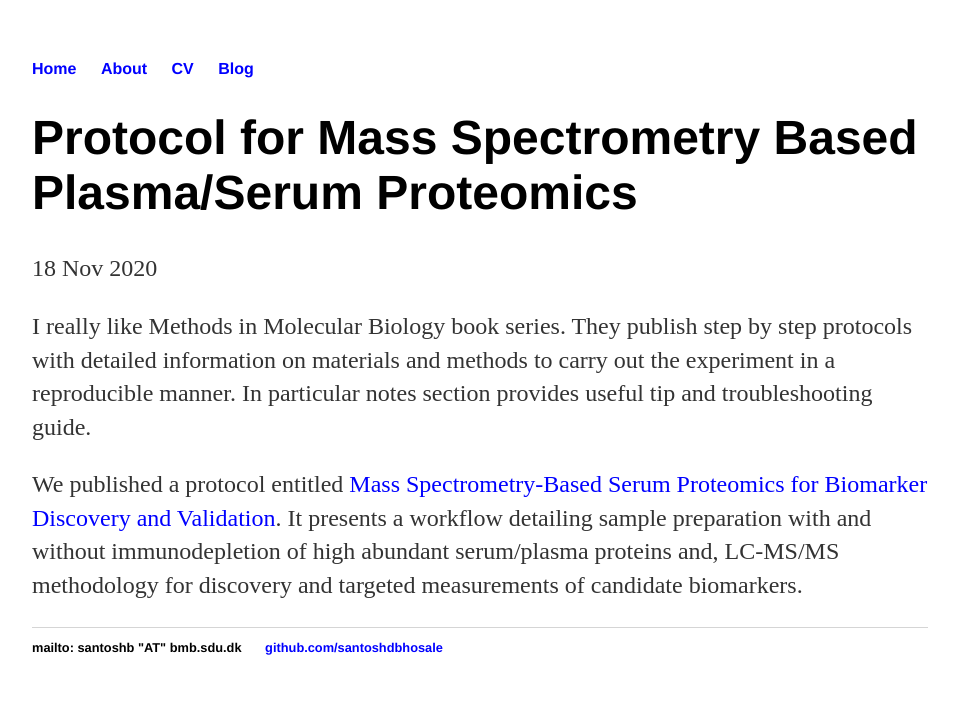
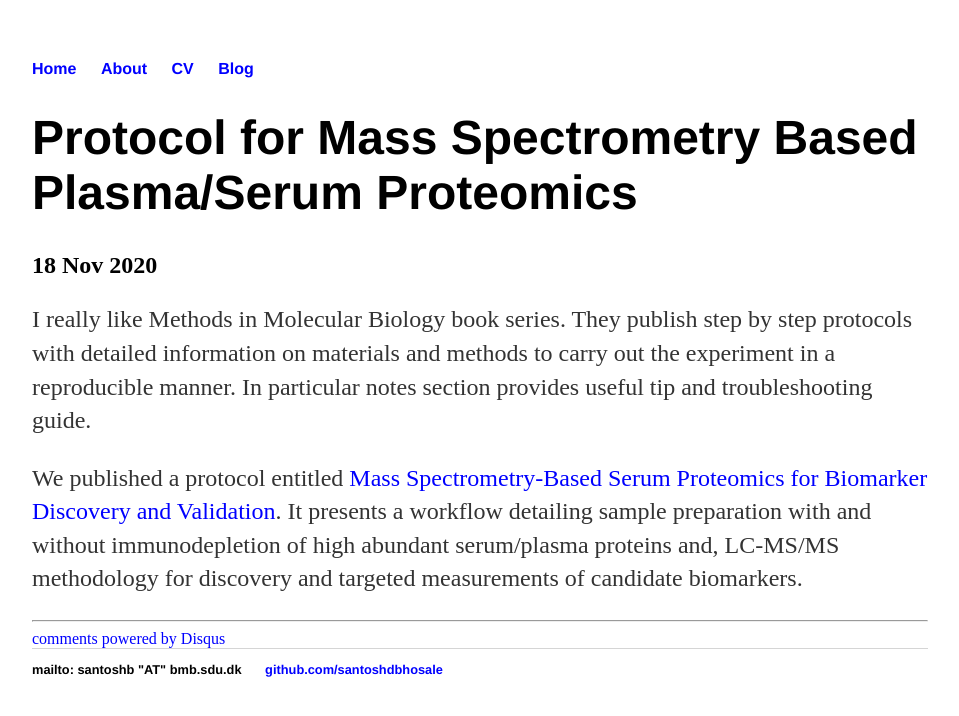
Before and after one commit to santoshdbhosale/santoshdbhosale.github.io, a Jekyll site: the page built from _posts/2020-11-18-Mass-Spectrometry-Based-Serum-Proteomics.md, in a window 1280 px wide. Shown: the top 716 px of the page, without its empty margins (160-1119 px from the left). Built offline with Jekyll 4.4.1, drawn with Linux system fonts in a browser that asks for light colours; comment, search, counter and statistics services are not loaded.

Commit message:
Update post.html

```diff
--- a/_layouts/post.html
+++ b/_layouts/post.html
@@ -1,9 +1,29 @@
 ---
 layout: default
+notes: active
 ---
-<h1>{{ page.title }}</h1>
-<p class="meta">{{ page.date | date_to_string }}</p>
 
-<div class="post">
-  {{ content }}
-</div>
+<div class="notes">
+		<div class="note single">
+			<h1 class="title">{{ page.title }}</h1>
+
+			<h2 class="date"><info datetime="{{ page.date }}">
+				{{ page.date | date_to_string }} {% if page.author %} by {{ page.author }} {% endif %}
+			</info></h2>
+			<!-- Post content -->
+			<div class="notebody">
+				{{ content }}
+			</div>
+			<!-- Post info -->
+			<div class="noteinfo">
+			<!-- include some categories and tags maybe? -->
+			</div>
+
+			<hr>
+
+			<!-- Post comments -->
+			<div class="notecomments">
+				{% include disqus.html %}
+			</div>
+		</div><!-- / .note .single -->
+</div><!-- /.notes --
```
